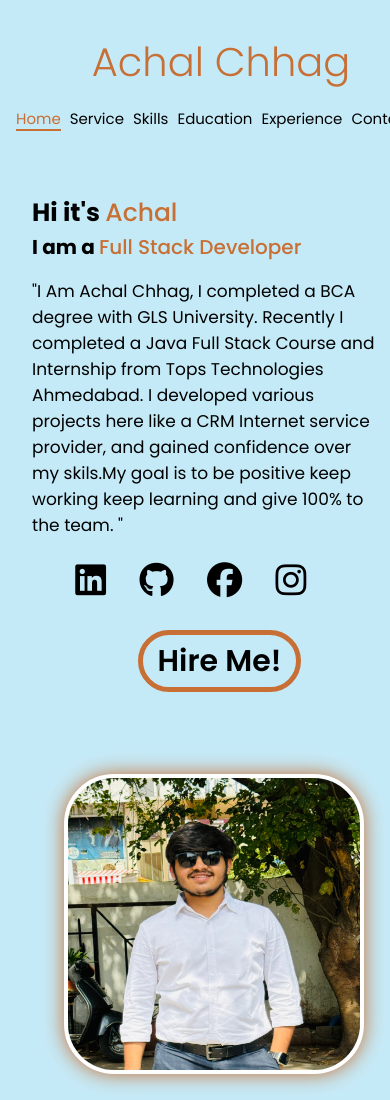
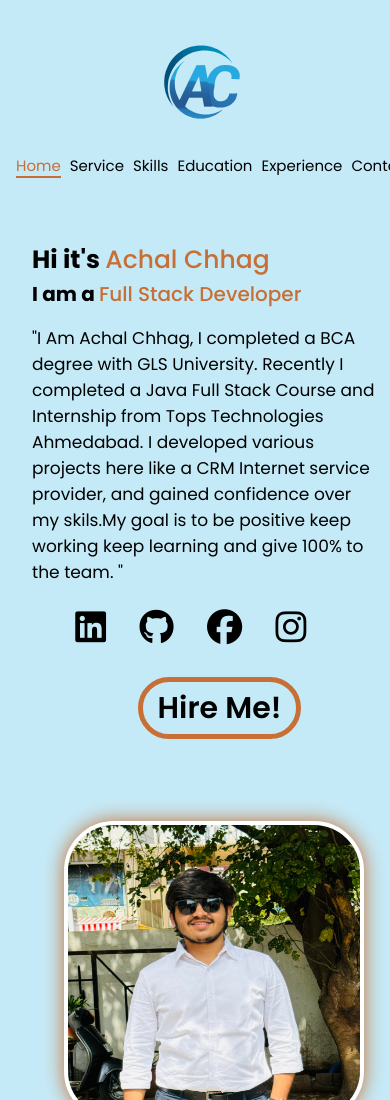
Before and after one commit to achalchhag/Portfolio, a plain HTML site: page index.html in a window 390 px wide. Shown: the top 1100 px of the page. Drawn offline with Linux system fonts and the light colour scheme.

Commit message:
Add files via upload

```diff
--- a/index.html
+++ b/index.html
@@ -8,15 +8,13 @@
     <link rel="stylesheet" href="https://cdnjs.cloudflare.com/ajax/libs/font-awesome/6.7.1/css/all.min.css"
         integrity="sha512-5Hs3dF2AEPkpNAR7UiOHba+lRSJNeM2ECkwxUIxC1Q/FLycGTbNapWXB4tP889k5T5Ju8fs4b1P5z/iB4nMfSQ=="
         crossorigin="anonymous" referrerpolicy="no-referrer" />
-    <link rel="shortcut icon" href="./favicon-32x32.png" type="image/x-icon">
+    <link rel="shortcut icon" href="./logo 2.png" type="image/x-icon">
     <link rel="stylesheet" href="./style.css">
 </head>
 
 <body>
     <header>
-        <p class="logo">
-            Achal Chhag
-        </p>
+        <img class="logo" src="./logo 2.png" alt="">
         <nav>
             <a href="./index.html" class="active">Home</a>
             <a href="./service.html">Service</a>
@@ -28,7 +26,7 @@
     </header>
     <section>
         <div class="name">
-            <h1>Hi it's <span>Achal</span></h1>
+            <h1>Hi it's <span>Achal Chhag</span></h1>
             <h3>I am a <span class="position"></span></h3>
         </div>
         <div class="content">"I Am Achal Chhag, I completed a BCA degree with GLS University.
--- a/style.css
+++ b/style.css
@@ -44,8 +44,9 @@ nav a:hover {
 
 .logo {
     color:#c76f34;
-    font-weight: 400;
-    font-size: 40px;
+    height: 100px;
+    width: 100px;
+    margin-left: 1rem;
     transition: 0.5s ease;
 }
 
@@ -54,7 +55,7 @@ nav a:hover {
 }
 
 .name {
-    margin: 2rem 0rem 0rem 2rem;
+    margin: 1rem 0rem 0rem 2rem;
 
 }
 
@@ -288,10 +289,10 @@ iframe
 
     .logo {
         color:#c76f34;
-        font-weight: 300;
-        font-size: 40px;
+        height: 100px;
+        width: 100px;
         transition: 0.5s ease;
-        text-align: center;
+        margin-left: 8.5rem;
     }
 
     .name {
```
Also changed, not shown: contact.html (+2 -4 lines), education.html (+2 -4 lines), experience.html (+2 -4 lines), service.html (+2 -5 lines), skill.html (+2 -4 lines), logo 2.png (added).
